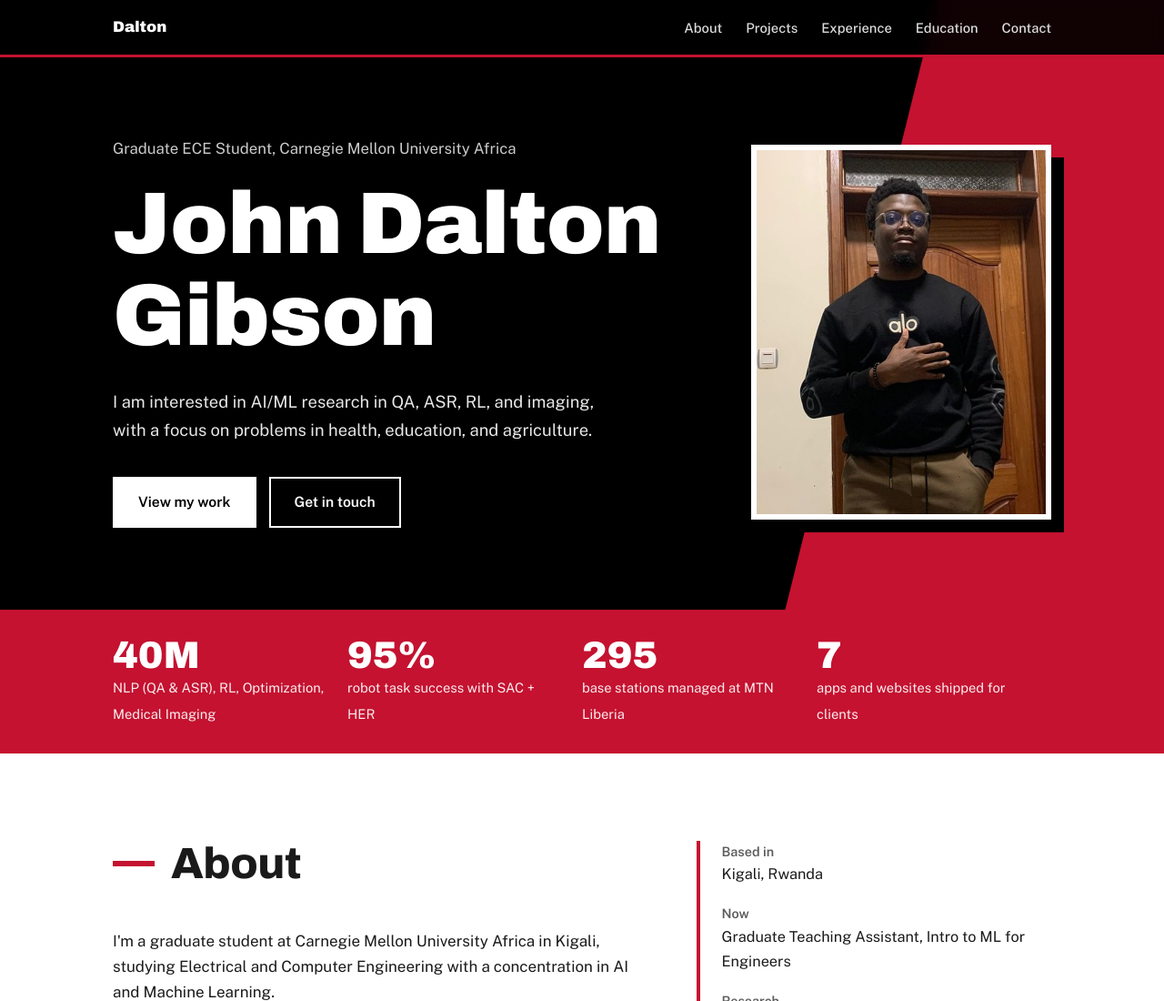
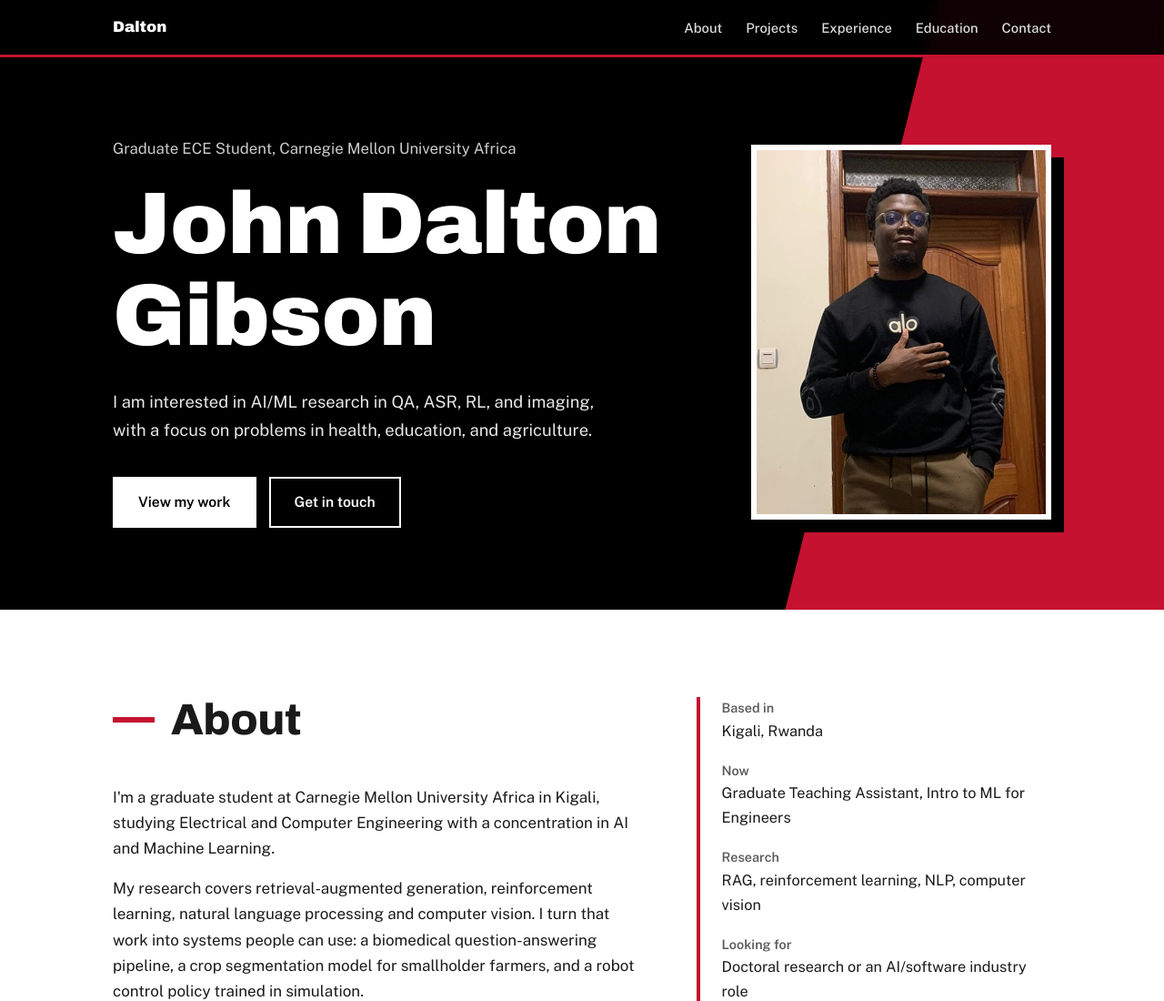
Before and after one commit to jdaltonll02/jdaltonll02.github.io, a plain HTML site: page index.html in a window 1280 px wide. Shown: the top 1100 px of the page at 91% size. Drawn offline with nearby package versions, Linux system fonts and the light colour scheme.

Commit message:
Remove stats section from index.html
Removed statistics section from the HTML.

```diff
--- a/index.html
+++ b/index.html
@@ -167,15 +167,6 @@ footer{background:var(--black);color:#888;border-top:1px solid #222;padding:24px
   <figure class="portrait"><img src="photo.jpg" width="640" height="800" alt="Portrait of John Dalton Gibson"></figure>
  </div>
 </header>
-
-<div class="stats">
- <div class="wrap">
-  <div class="stat"><b data-n="40" data-s="M">0</b><small>NLP (QA & ASR), RL, Optimization, Medical Imaging</small></div>
-  <div class="stat"><b data-n="95" data-s="%">0</b><small>robot task success with SAC + HER</small></div>
-  <div class="stat"><b data-n="295" data-s="">0</b><small>base stations managed at MTN Liberia</small></div>
-  <div class="stat"><b data-n="7" data-s="">0</b><small>apps and websites shipped for clients</small></div>
- </div>
-</div>
 
 <section id="about">
  <div class="wrap about">
```
